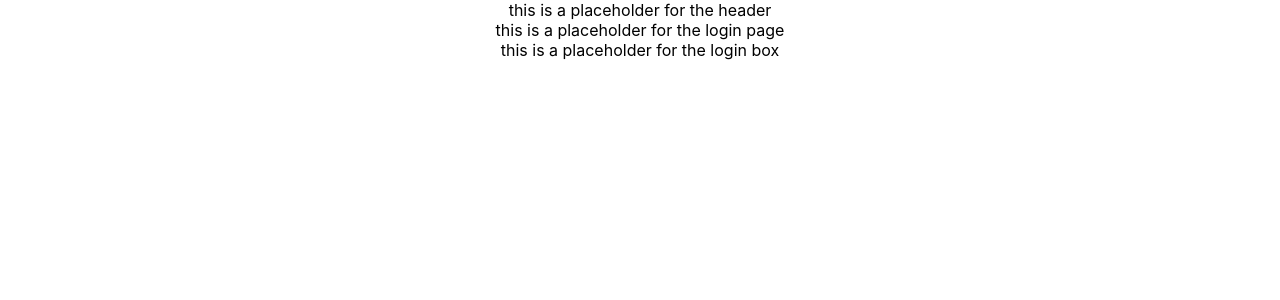
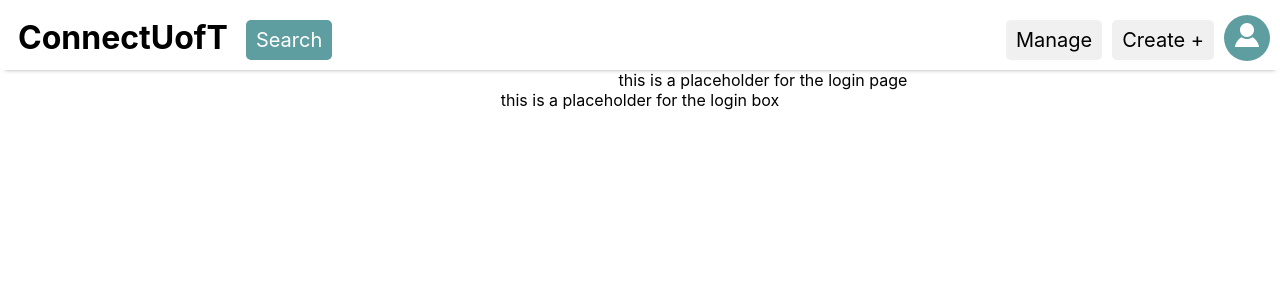
Before and after one commit to sliu7714/csc309_website, a React (Create React App) app in the folder connect-uoft-frontend/: page / in a window 1280 px wide. Shown: the top 300 px of the page. Built offline with nearby package versions, Linux system fonts and the light colour scheme.

Commit message:
added simple header UI with redirects

```diff
--- a/connect-uoft-frontend/src/components/Header.js
+++ /dev/null
@@ -1,15 +0,0 @@
-
-
-
-const Header = () => {
-
-    return(
-        <div>
-            this is a placeholder for the header
-        </div>
-    )
-
-
-}
-
-export default Header
--- /dev/null
+++ b/connect-uoft-frontend/src/components/Header/Header.js
@@ -0,0 +1,23 @@
+import "./styles.css"
+
+
+const Header = () => {
+
+    return(
+        <div className='header'>
+            <h1 className='title'>ConnectUofT</h1>
+            <a className='search_btn' href='/search'>Search</a>
+
+            {/*because of float: right, these appear in the reverse order*/}
+            <a className='profile_btn' href='/profile'>
+                <img src="/images/user_icon.svg" alt="profile icon"/>
+            </a>
+            <a className='create_btn' href='/create'>Create +</a>
+            <a className='manage_btn' href='/manage'>Manage</a>
+        </div>
+    )
+
+
+}
+
+export default Header
--- /dev/null
+++ b/connect-uoft-frontend/src/components/Header/styles.css
@@ -0,0 +1,47 @@
+.header{
+    height: 70px;
+    box-shadow: 0px 4px 5px -5px #888888;
+    border: 0px;
+
+}
+
+.title{
+    margin: 18px;
+    float: left;
+}
+
+a{
+    padding: 8px 10px 8px 10px;
+    font-size: 20px;
+    border-radius: 5px;
+    border: none;
+    margin-top: 20px;
+    background: #F0F0F0;
+    text-decoration:none;
+    color: black;
+}
+
+.search_btn{
+    float: left;
+    background-color: cadetblue;
+    color: white;
+}
+
+.manage_btn{
+    float: right;
+    margin-left: 10px;
+}
+.create_btn{
+    float: right;
+    margin-left: 10px;
+}
+.profile_btn{
+    padding: 8px;
+    background-color: cadetblue;
+    border-radius: 50%;
+    margin: 15px 10px 0px 10px;
+    width: 30px;
+    height: 30px;
+    float: right;
+
+}
--- a/connect-uoft-frontend/src/views/Home.js
+++ b/connect-uoft-frontend/src/views/Home.js
@@ -1,4 +1,4 @@
-import Header from "../components/Header";
+import Header from "../components/Header/Header";
 
 
 const Home = () => {
--- a/connect-uoft-frontend/src/views/Login.js
+++ b/connect-uoft-frontend/src/views/Login.js
@@ -1,4 +1,4 @@
-import Header from "../components/Header";
+import Header from "../components/Header/Header";
 import LoginBox from "../components/LoginBox";
 
 
--- a/connect-uoft-frontend/src/views/Manage.js
+++ b/connect-uoft-frontend/src/views/Manage.js
@@ -1,4 +1,4 @@
-import Header from "../components/Header";
+import Header from "../components/Header/Header";
 
 
 
--- a/connect-uoft-frontend/src/views/Profile.js
+++ b/connect-uoft-frontend/src/views/Profile.js
@@ -1,4 +1,4 @@
-import Header from "../components/Header";
+import Header from "../components/Header/Header";
 
 
 
```
Also changed, not shown: connect-uoft-frontend/public/images/user_icon.svg (added), 1 other file (tests, documents, lock files or other folders).
